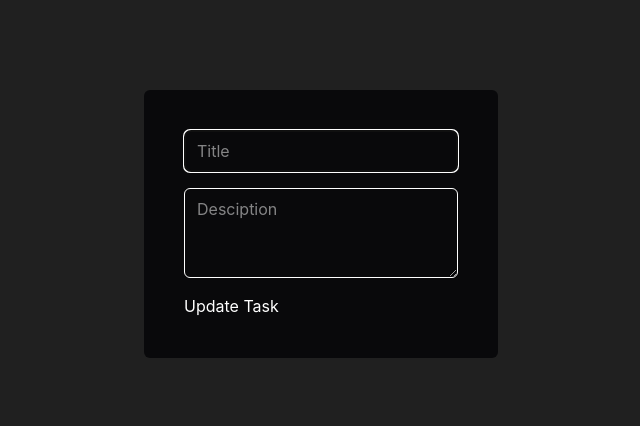
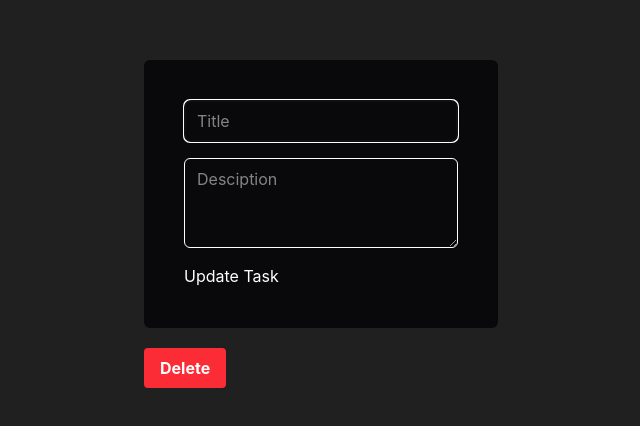
Before and after one commit to esancanr/tasks_page, a React (Vite) app in the folder front-end/: page /tasks/1 in a window 1280 px wide. Shown: the part 176-602 px from the top of the page, without its empty margins (319-959 px from the left). Built offline with nearby package versions, Linux system fonts and the light colour scheme; no server answers.

Commit message:
delete task from the front-end

```diff
--- a/front-end/src/pages/TasksPage.jsx
+++ b/front-end/src/pages/TasksPage.jsx
@@ -38,6 +38,7 @@
 
   return(
     <div className="grid h-screen place-items-center bg-gray-100:">
+      <div>
         <form className="bg-zinc-950 p-10 rounded-md" onSubmit={handleSubmit}>
           <input
             type="text"
@@ -58,6 +59,16 @@
             {params.id ? "Update Task" : "Save Task"}
           </button>
         </form>
+        {params.id && (
+          <button className='bg-red-500 hover:bg-red-400 text-white font-bold py-2 px-4 rounded mt-5' onClick={async() =>{
+          const res = await axios.delete(`http://localhost:8000/api/task/${params.id}`)
+          console.log(res)
+          navigate("/")
+          }}>
+          Delete
+        </button>
+        )}
+      </div>
     </div>
   )
 }
```
Lines whose indentation alone changed are shown as unchanged.
